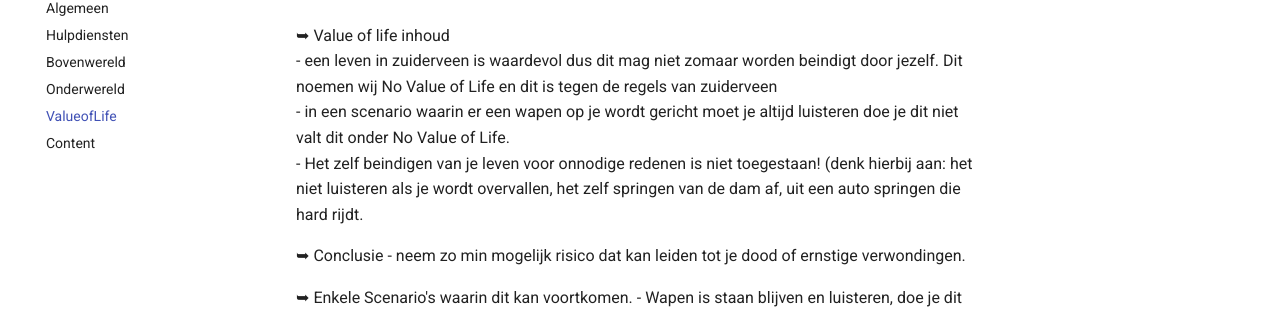
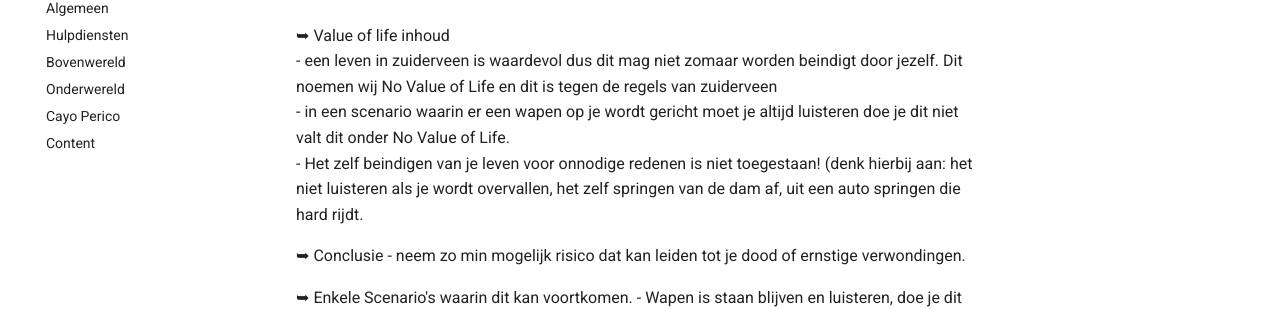
Before and after one commit to CappaWappa/Regels, an MkDocs documentation site: the page built from docs/valueoflife.md, in a window 1280 px wide. Shown: the part 157-466 px from the top of the page. Built offline with MkDocs 1.6.1 and Material for MkDocs 9.7.7, drawn with Linux system fonts in a browser that asks for light colours; comment, search, counter and statistics services are not loaded.

Commit message:
Update mkdocs.yml

```diff
--- a/mkdocs.yml
+++ b/mkdocs.yml
@@ -37,5 +37,5 @@ nav:
   - Hulpdiensten: hulpdiensten.md
   - Bovenwereld: bovenwereld.md
   - Onderwereld: onderwereld.md
-  - ValueofLife: valueoflife.md
+  - Cayo Perico: cayoperico.md
   - Content: content.md
```
